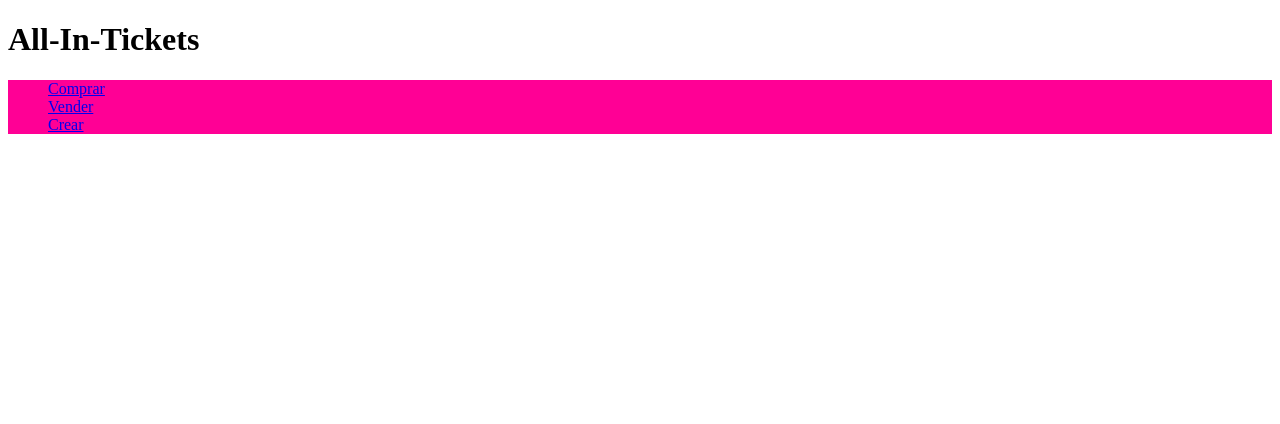
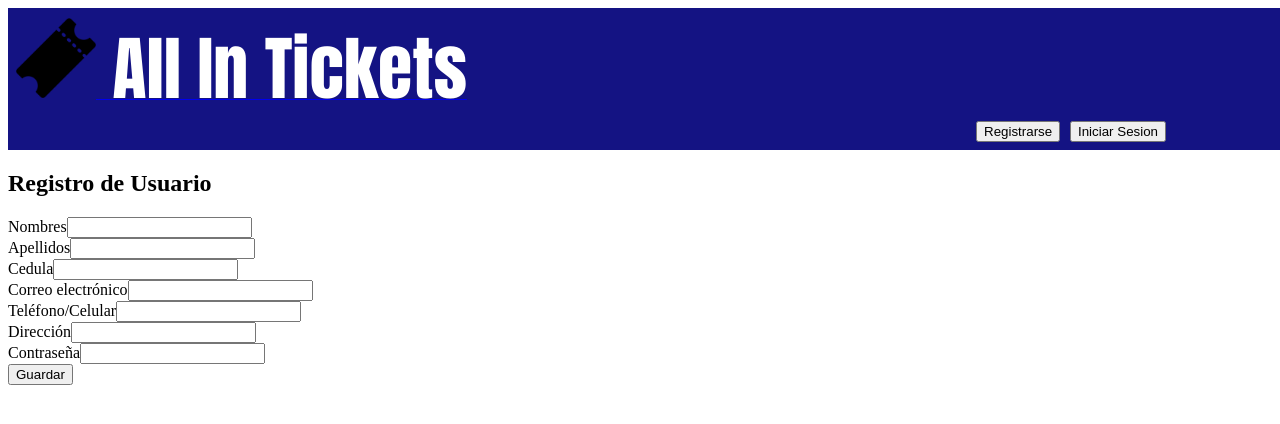
Before and after one commit to andreslr98/Descripcion-proyecto, a React (Create React App) app in the folder Proyecto/: page / in a window 1280 px wide. Shown: the top 424 px of the page. Built offline with nearby package versions, Linux system fonts and the light colour scheme.

Commit message:
12/06/19-3:42

```diff
--- /dev/null
+++ b/Proyecto/src/componentes/Formulario.js
@@ -0,0 +1,74 @@
+import React from 'react';
+import '../styles/FormularioStyle.css'
+
+
+class FormularioComponent extends React.Component{
+
+
+
+    state={};
+//EVENTOS DE CONTROL PARA EL ESTADO DEL FORMULARIO, ESTOS SE USAN MAS ADELANTE PARA CAMBIAR O ENVIAR LA INFORMACION QUE DIJITA EL USUARIO A TRAVES DE LOS BOTONES
+    handleClick = e =>{
+        console.log("BOTON PRESIONADO, SAPAPERRA.")
+    };
+
+    handleSumbit = e=>{
+        e.preventDefault();
+        console.log("Formulario enviado.")
+        console.log(this.state)
+    };
+
+
+
+
+    render(){
+        return(
+            <div className= "Formulario-General">
+                <h2 className="Header-Formulario">Registro de Usuario</h2>
+
+                <form onSubmit={this.handleSumbit}>
+
+                    <div className="Formulario">
+                        <label>Nombres</label>
+                        <input/>
+                    </div>
+
+                    <div className="Formulario">
+                        <label>Apellidos</label>
+                        <input/>
+                   </div>
+
+                    <div className="Formulario">
+                        <label>Cedula</label>
+                        <input/>
+                    </div>
+
+                    <div className="Formulario">
+                        <label>Correo electrónico</label>
+                        <input/>
+                    </div>
+
+                    <div className="Formulario">
+                        <label>Teléfono/Celular</label>
+                        <input/>
+                    </div>
+
+                    <div className="Formulario">
+                        <label>Dirección</label>
+                        <input/>
+                    </div>
+
+                    <div className="Formulario">
+                        <label>Contraseña</label>
+                        <input/>
+                    </div>
+
+                    <button onClick={this.handleClick}  className="Guardar">Guardar</button>
+                </form>
+            </div>
+        )
+
+}
+}
+
+export default FormularioComponent;
--- a/Proyecto/src/componentes/Navbar.js
+++ b/Proyecto/src/componentes/Navbar.js
@@ -1,5 +1,6 @@
 import React from 'react';
 import '../styles/NavbarStyle.css'
+import Logo from '../images/ait.png'
 
 class NavbarComponent extends React.Component{
     render(){
@@ -7,11 +8,12 @@ class NavbarComponent extends React.Component{
 
             <div className="Navbar">
                 <div className="Container-Fluid">
-                    <ul className="Lista">
-                        <li><a className="Comprar" href="/">Comprar</a></li>
-                        <li><a className="Vender" href="/">Vender</a></li>
-                        <li><a className="Crear" href="/">Crear</a></li>
-                    </ul>
+                    <a classname ="Navbar-Brand" href="/">
+                        <img className = "LogoNavbar" src={Logo} alt = "Logo"/>
+                        <span className= "NavbarText"> All In Tickets</span>
+                        <button className="Registrarse"> Registrarse</button>
+                        <button className="Iniciar-Sesion"> Iniciar Sesion</button>
+                    </a>
                 </div>
             </div>
         )
--- a/Proyecto/src/pages/Registro.js
+++ b/Proyecto/src/pages/Registro.js
@@ -1,15 +1,24 @@
 import React from 'react';
 import '../styles/RegistroStyle.css'
 import NavbarComponent from '../componentes/Navbar';
+import FormularioComponent from '../componentes/Formulario';
+
 
 
 class Registro extends React.Component{
     render(){
         return(
             <div>
-                <h1>All-In-Tickets</h1>
-                <NavbarComponent/>
+                    <div>
+                        <NavbarComponent/>
+                    </div>
+
+                    <div>
+                        <FormularioComponent/>
+                    </div>
             </div>
+
+
         )
     }
 }
--- /dev/null
+++ b/Proyecto/src/styles/FormularioStyle.css
@@ -0,0 +1,3 @@
+.Formulario-General{
+
+}
--- a/Proyecto/src/styles/NavbarStyle.css
+++ b/Proyecto/src/styles/NavbarStyle.css
@@ -1,10 +1,43 @@
 .Navbar{
 
     width: 100%;
-    background: #ff0095;
+    background: #02007aec;
+    padding: 0.5rem;
 }
 
 .Navbar ul{
     list-style: none;
     display: table;
 }
+
+.NavbarText{
+
+    font-size: 70px;
+    color: #ffffff;
+    font-family: Impact, Haettenschweiler, 'Arial Narrow Bold', sans-serif;
+}
+
+.NavbarText:hover{
+    color: rgb(255, 255, 255);
+    text-decoration: none;
+}
+
+.Navbar-Brand{
+    display: flex;
+    align-items: center;
+}
+
+.LogoNavbar{
+width: 80px;
+height: 80px;
+}
+
+.Registrarse{
+    margin-left: 60rem;
+    margin-right: 0.5em;
+}
+
+.Iniciar-Sesion{
+    margin-left: 0.2rem;
+    margin-right: 0.2em;
+}
```
Also changed, not shown: Proyecto/src/images/ait.png (added), 1 other file (tests, documents, lock files or other folders).
